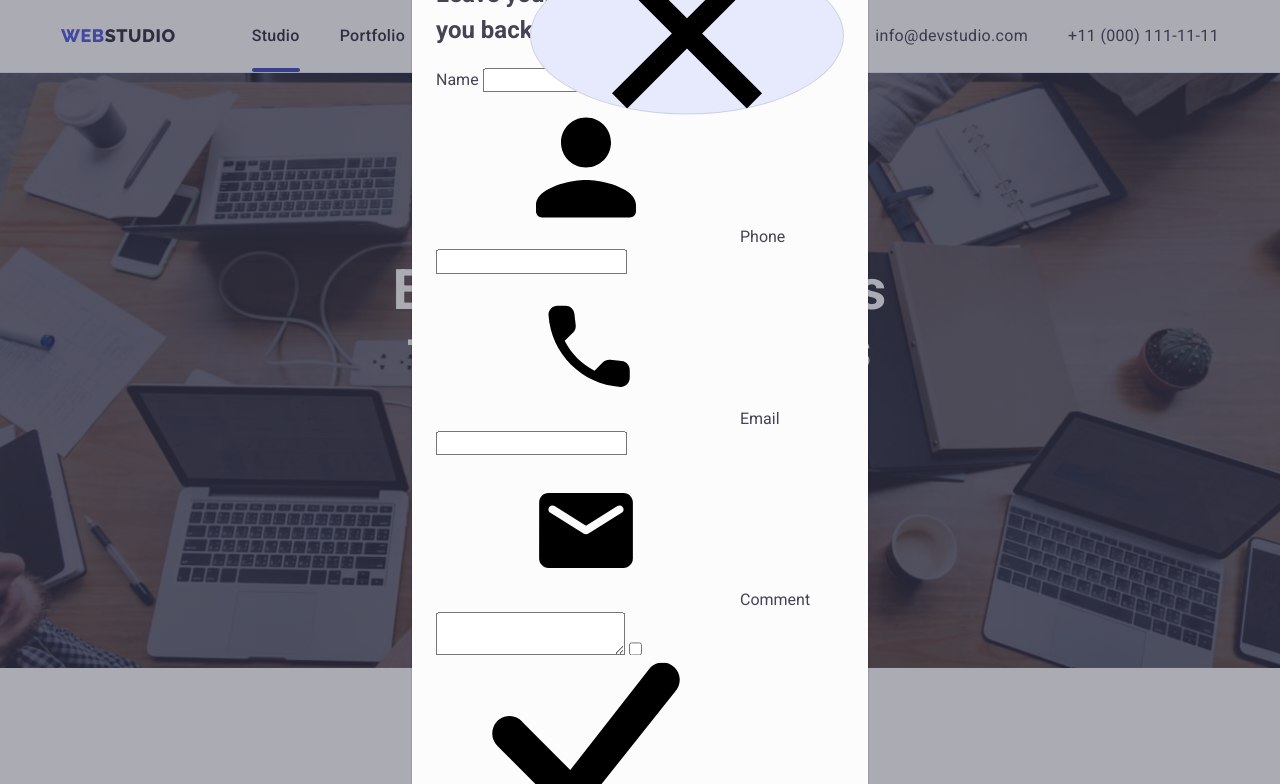
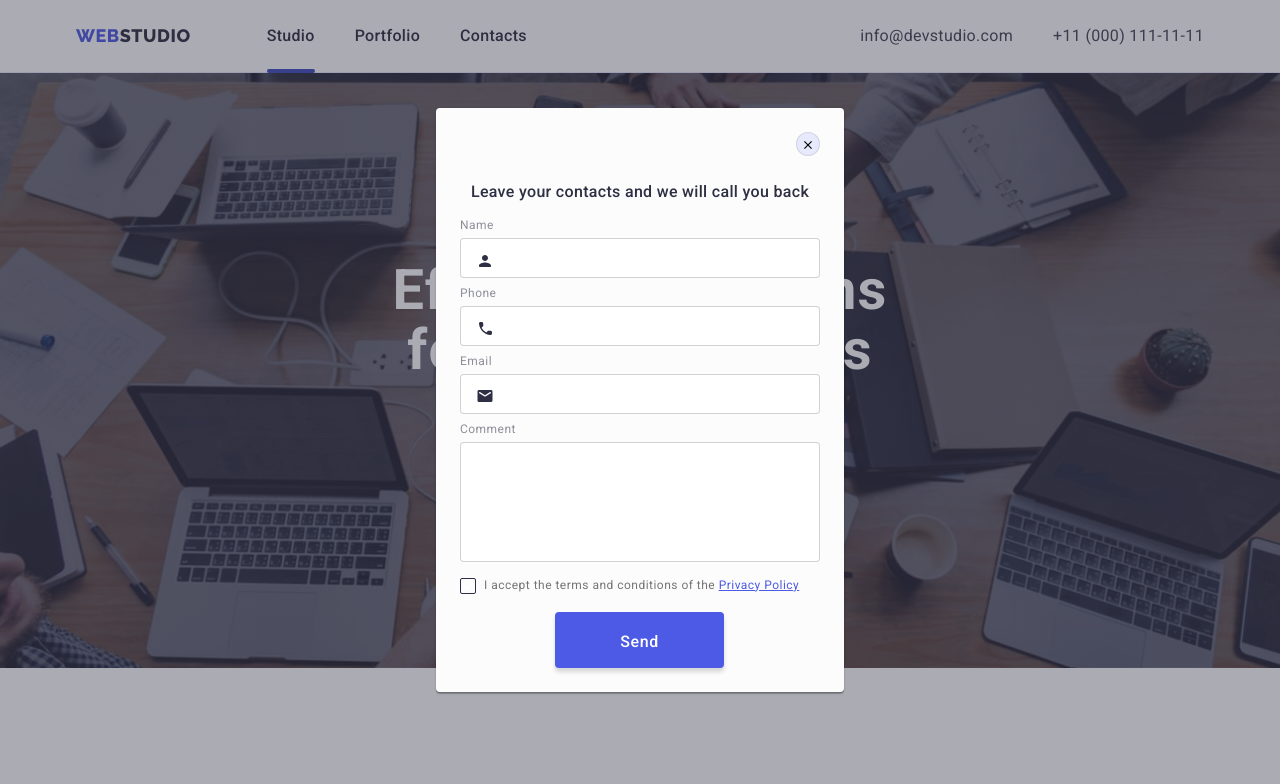
Before and after one commit to GaliaGG/goit-markup-hw-06, a plain HTML site: page index.html in a window 1280 px wide. Both pictures are taken after a click on the button "Order Service". Shown: the top 784 px of the page. Drawn offline with nearby package versions, Linux system fonts and the light colour scheme.

Commit message:
Update styles.css

```diff
--- a/css/styles.css
+++ b/css/styles.css
@@ -6,9 +6,15 @@
   --white: #ffffff;
   --additional-color: #e7e9fc;
   --additional-secondary-color: #f4f4fd;
-  --additional-light-grey: #8E8F99;
-  --teel: #31D0AA;
-  --modal-color: #FCFCFC;
+  --additional-light-grey: #8e8f99;
+  --teel: #31d0aa;
+  --modal-color: #fcfcfc;
+}
+
+*,
+::before,
+::after {
+  box-sizing: border-box;
 }
 
 body {
@@ -48,10 +54,10 @@ body {
 }
 
 .current::after {
-  content: "";
+  content: '';
   position: absolute;
   left: 0;
-  bottom: -3px;
+  bottom: -3.5px;
 
   width: 100%;
   height: 4px;
@@ -153,13 +159,12 @@ body {
   max-width: 1440px;
   margin-left: auto;
   margin-right: auto;
-  background-image: linear-gradient( rgba(46, 47, 66, 0.7), rgba(46, 47, 66, 0.7)),
+  background-image: linear-gradient(rgba(46, 47, 66, 0.7), rgba(46, 47, 66, 0.7)),
     url(../images/hero-photo.jpg);
   background-repeat: no-repeat;
   background-position: center;
   background-size: cover;
 }
-
 
 .title {
   margin-top: 0;
@@ -205,7 +210,9 @@ body {
 }
 
 .button:focus,
-.button:hover {
+.button:hover,
+.btn-accept:hover,
+.btn-accept:focus {
   background-color: var(--button-acent);
 }
 
@@ -215,9 +222,17 @@ body {
   padding-top: 120px;
 }
 
-.advantages-title,
-.portfolio-title {
-  display: none;
+.visually-hidden {
+  border: 0;
+  clip: rect(0 0 0 0);
+  clip-path: inset(50%);
+  height: 1px;
+  margin: -1px;
+  overflow: hidden;
+  padding: 0;
+  position: absolute;
+  width: 1px;
+  white-space: nowrap;
 }
 
 .advantages-list {
@@ -313,12 +328,12 @@ body {
 .team-card {
   padding-top: 32px;
   padding-bottom: 32px;
-
 }
 
 .team-item {
-  background: #FFFFFF;
-  box-shadow: 0px 1px 6px rgba(46, 47, 66, 0.08), 0px 1px 1px rgba(46, 47, 66, 0.16), 0px 2px 1px rgba(46, 47, 66, 0.08);
+  background: #ffffff;
+  box-shadow: 0px 1px 6px rgba(46, 47, 66, 0.08), 0px 1px 1px rgba(46, 47, 66, 0.16),
+    0px 2px 1px rgba(46, 47, 66, 0.08);
   border-radius: 0px 0px 4px 4px;
 }
 
@@ -368,10 +383,9 @@ body {
 .customers-list {
   display: flex;
   column-gap: 24px;
-
 }
 .customers-item {
-  width: calc((100%-120px)/6);
+  width: calc((100%-120px) / 6);
   height: 88px;
 
   border-radius: 4px;
@@ -398,7 +412,6 @@ body {
 .customers-link:hover {
   border-color: var(--button-acent);
 }
-
 
 .customers-link:hover .customers-icon,
 .customers-link:focus .customers-icon {
@@ -429,8 +442,10 @@ body {
   margin-left: 120px;
 }
 
-.social-text {
-  font-style: 16px;
+.social-title,
+.subscribe-title,
+.modal-request {
+  font-size: 16px;
   font-weight: 500;
   margin-top: 0;
   margin-bottom: 0;
@@ -440,14 +455,70 @@ body {
   margin-bottom: 24px;
 }
 
+.social-media .social-list {
+  column-gap: 16px;
+}
+
 .social-list .social-link {
-  background-color: rgba(255, 255, 255, 0.1);;
+  background-color: rgba(255, 255, 255, 0.1);
 }
 
 .social-list .social-link:hover,
 .social-list .social-link:focus {
   background-color: var(--teel);
+}
 
+.subscribe {
+  margin-left: 80px;
+}
+
+.subscribe-input {
+  width: 264px;
+  height: 40px;
+  border: 1px solid rgba(255, 255, 255, 0.3);
+  padding: 0px 0px 0px 24px;
+  box-shadow: 0px 4px 4px rgba(0, 0, 0, 0.15);
+  border-radius: 4px;
+  background-color: transparent;
+  color: var(--white);
+  font-weight: 400;
+}
+
+.subscribe-input::placeholder {
+  font-size: 12px;
+  color: rgba(255, 255, 255, 0.6);
+  letter-spacing: 0.04em;
+}
+
+.subscribe-btn {
+  display: inline-flex;
+  align-items: center;
+  max-width: 163px;
+  height: 40px;
+
+  cursor: pointer;
+  padding-right: 24px;
+  padding-left: 24px;
+  margin-left: 24px;
+  font-weight: 500;
+  line-height: 1.5;
+  letter-spacing: 0.04em;
+  color: var(--white);
+  background-color: var(--acent-color);
+  border-radius: 4px;
+  border: none;
+  transition: background-color 250ms cubic-bezier(0.4, 0, 0.2, 1);
+}
+
+.subscribe-btn:hover,
+.subscribe-btn:focus {
+  background-color: var(--button-acent);
+}
+
+.subscribe-icon {
+  height: 24px;
+  width: 24px;
+  margin-left: 16px;
 }
 
 /* Portfolio */
@@ -477,7 +548,9 @@ body {
   color: var(--button-acent);
   background-color: var(--additional-secondary-color);
 
-  transition: color 250ms cubic-bezier(0.4, 0, 0.2, 1), background-color 250ms cubic-bezier(0.4, 0, 0.2, 1), border 250ms cubic-bezier(0.4, 0, 0.2, 1), box-shadow 250ms cubic-bezier(0.4, 0, 0.2, 1);
+  transition: color 250ms cubic-bezier(0.4, 0, 0.2, 1),
+    background-color 250ms cubic-bezier(0.4, 0, 0.2, 1), border 250ms cubic-bezier(0.4, 0, 0.2, 1),
+    box-shadow 250ms cubic-bezier(0.4, 0, 0.2, 1);
 }
 
 .button-portfolio:hover,
@@ -485,7 +558,8 @@ body {
   color: var(--white);
   background-color: var(--button-acent);
   border: 1px solid var(--button-acent);
-  box-shadow: 0px 3px 1px rgba(0, 0, 0, 0.1), 0px 2px 1px rgba(0, 0, 0, 0.08), 0px 2px 2px rgba(0, 0, 0, 0.12);
+  box-shadow: 0px 3px 1px rgba(0, 0, 0, 0.1), 0px 2px 1px rgba(0, 0, 0, 0.08),
+    0px 2px 2px rgba(0, 0, 0, 0.12);
 }
 
 /* List 2 */
@@ -519,14 +593,16 @@ body {
   border: 1px solid var(--additional-color);
   border-top: none;
 
-  transition: border 250ms cubic-bezier(0.4, 0, 0.2, 1), border-top 250ms cubic-bezier(0.4, 0, 0.2, 1), box-shadow 250ms cubic-bezier(0.4, 0, 0.2, 1);
+  transition: border 250ms cubic-bezier(0.4, 0, 0.2, 1),
+    border-top 250ms cubic-bezier(0.4, 0, 0.2, 1), box-shadow 250ms cubic-bezier(0.4, 0, 0.2, 1);
 }
 
 .card-link:hover .card-text,
 .card-link:focus .card-text {
   border: 1px solid var(--additional-secondary-color);
   border-top: none;
-  box-shadow: 0px 1px 6px rgba(46, 47, 66, 0.08), 0px 1px 1px rgba(46, 47, 66, 0.16), 0px 2px 1px rgba(46, 47, 66, 0.08);
+  box-shadow: 0px 1px 6px rgba(46, 47, 66, 0.08), 0px 1px 1px rgba(46, 47, 66, 0.16),
+    0px 2px 1px rgba(46, 47, 66, 0.08);
 }
 
 .text-portfolio {
@@ -541,19 +617,19 @@ body {
 }
 
 .card-thumb::before {
-  content: "";
+  content: '';
   position: absolute;
   top: 0;
   left: 0;
   opacity: 0;
   transform: translateY(100%);
-  transition: transform 250ms cubic-bezier(0.4, 0, 0.2, 1), opacity 250ms cubic-bezier(0.4, 0, 0.2, 1);
+  transition: transform 250ms cubic-bezier(0.4, 0, 0.2, 1),
+    opacity 250ms cubic-bezier(0.4, 0, 0.2, 1);
 
   display: inline-block;
   width: 100%;
   height: 100%;
   background-color: var(--acent-color);
-
 }
 
 .card-link:hover .card-thumb::before,
@@ -570,7 +646,8 @@ body {
   left: 32px;
   opacity: 0;
   transform: translateY(300%);
-  transition: transform 250ms cubic-bezier(0.4, 0, 0.2, 1), opacity 250ms cubic-bezier(0.4, 0, 0.2, 1);
+  transition: transform 250ms cubic-bezier(0.4, 0, 0.2, 1),
+    opacity 250ms cubic-bezier(0.4, 0, 0.2, 1);
   overflow: auto;
 
   margin-top: 0;
@@ -596,14 +673,18 @@ body {
 
 .modal {
   width: 408px;
-  min-height: 576px;
+  max-height: 584px;
   background-color: var(--modal-color);
-  padding: 24px;
+  padding-top: 72px;
+  padding-bottom: 104px;
+  padding-left: 24px;
+  padding-right: 24px;
   position: absolute;
   top: 50%;
   left: 50%;
-  transform: translate(-50%,-50%);
-  box-shadow: 0px 1px 1px rgba(0, 0, 0, 0.14), 0px 1px 3px rgba(0, 0, 0, 0.12), 0px 2px 1px rgba(0, 0, 0, 0.2);
+  transform: translate(-50%, -50%);
+  box-shadow: 0px 1px 1px rgba(0, 0, 0, 0.14), 0px 1px 3px rgba(0, 0, 0, 0.12),
+    0px 2px 1px rgba(0, 0, 0, 0.2);
   border-radius: 4px;
 
   transform: skale (1);
@@ -623,7 +704,201 @@ body {
   position: absolute;
   top: 24px;
   right: 24px;
+
+  cursor: pointer;
+  width: 24px;
+  height: 24px;
   border-radius: 50%;
   background-color: var(--additional-color);
   border: 1px solid rgba(0, 0, 0, 0.1);
+  transition: background-color 250ms cubic-bezier(0.4, 0, 0.2, 1);
 }
+
+.svg-close {
+  width: 8px;
+  height: 8px;
+  fill: #000000;
+  transition: fill 250ms cubic-bezier(0.4, 0, 0.2, 1);
+}
+
+.modal-btn:hover,
+.modal-btn:focus {
+  background-color: var(--button-acent);
+}
+
+.modal-btn:hover .svg-close,
+.modal-btn:focus .svg-close {
+  fill: var(--white);
+}
+
+/* Modal-text */
+
+.modal-request {
+  text-align: center;
+  color: var(--title-color);
+  margin-bottom: 14px;
+}
+
+.contact-label {
+  display: flex;
+  flex-direction: column;
+}
+
+.contact-text {
+  display: block;
+  font-size: 12px;
+  line-height: 1.33;
+  letter-spacing: 0.04em;
+  color: var(--additional-light-grey);
+  margin-bottom: 4px;
+}
+
+.contact-border {
+  border: 1px solid rgba(33, 33, 33, 0.2);
+  border-radius: 4px;
+
+  transition: border-color 250ms cubic-bezier(0.4, 0, 0.2, 1);
+}
+
+.contact-input {
+  width: 360px;
+  height: 40px;
+  padding-left: 38px;
+  padding-top: 0;
+  padding-bottom: 0;
+  padding-right: 0;
+  margin-bottom: 8px;
+}
+
+.contact-svg {
+  position: absolute;
+  left: 40px;
+  width: 18px;
+  height: 24px;
+  fill: var(--title-color);
+
+  transition: fill 250ms cubic-bezier(0.4, 0, 0.2, 1);
+}
+
+.contact-svg.person {
+  top: 141px;
+}
+
+.contact-svg.phone {
+  top: 209px;
+}
+
+.contact-svg.email {
+  top: 276px;
+}
+
+.contact-label:focus-within > .contact-input.contact-border,
+.contact-label:focus-within > .contact-textarea.contact-border {
+  border-color: var(--acent-color);
+}
+
+.contact-input:focus ~ .contact-svg {
+  fill: var(--acent-color);
+}
+
+.contact-label:nth-child(4) {
+  margin-bottom: 16px;
+}
+
+.contact-textarea {
+  width: 360px;
+  height: 120px;
+  resize: none;
+  padding-top: 8px;
+  padding-left: 16px;
+  padding-right: 0;
+  padding-bottom: 0;
+}
+
+.contact-textarea::placeholder {
+  font-size: 12px;
+  line-height: 1.33;
+  letter-spacing: 0.04em;
+  color: rgba(117, 117, 117, 0.5);
+}
+
+/* Chekbox */
+.label-accept {
+  display: flex;
+  align-items: center;
+  position: relative;
+}
+
+.text-accept {
+  font-size: 12px;
+  line-height: 1.33;
+  letter-spacing: 0.04em;
+  color: #757575;
+  padding-left: 24px;
+}
+
+.link-accept {
+  color: var(--acent-color);
+}
+
+.input-accept:focus {
+  background-color: var(--button-acent);
+}
+
+.check-icon {
+  position: absolute;
+  top: 0;
+  left: 0;
+
+  width: 16px;
+  height: 16px;
+  background-color: transparent;
+  border: 1.25px solid var(--title-color);
+  border-radius: 2px;
+}
+
+.chek-svg {
+  position: absolute;
+  top: 3px;
+  left: 2px;
+
+  fill: var(--white);
+  width: 10px;
+  height: 8px;
+}
+
+.input-accept:checked + .check-icon {
+  background-color: var(--button-acent);
+  border-color: var(--button-acent);
+
+  /* background-image: url(../images/checkbox-click.svg);
+  background-size: 10px 8px;
+  background-position: 3px 4px;
+  background-repeat: no-repeat;
+  background-origin: border-box; */
+}
+
+/* Button */
+.btn-accept {
+  position: absolute;
+  bottom: 24px;
+  left: 119px;
+
+  width: 169px;
+  height: 56px;
+  padding: 16px 32px;
+  background-color: var(--acent-color);
+  box-shadow: 0px 4px 4px rgba(0, 0, 0, 0.15);
+  border-radius: 4px;
+  border-color: transparent;
+  transition: background-color 250ms cubic-bezier(0.4, 0, 0.2, 1);
+
+  font-weight: 500;
+  font-size: 16px;
+  line-height: 1.5;
+  text-align: center;
+  letter-spacing: 0.04em;
+  color: var(--white);
+  cursor: pointer;
+}
+/* *****************End Modal*********** */
```
